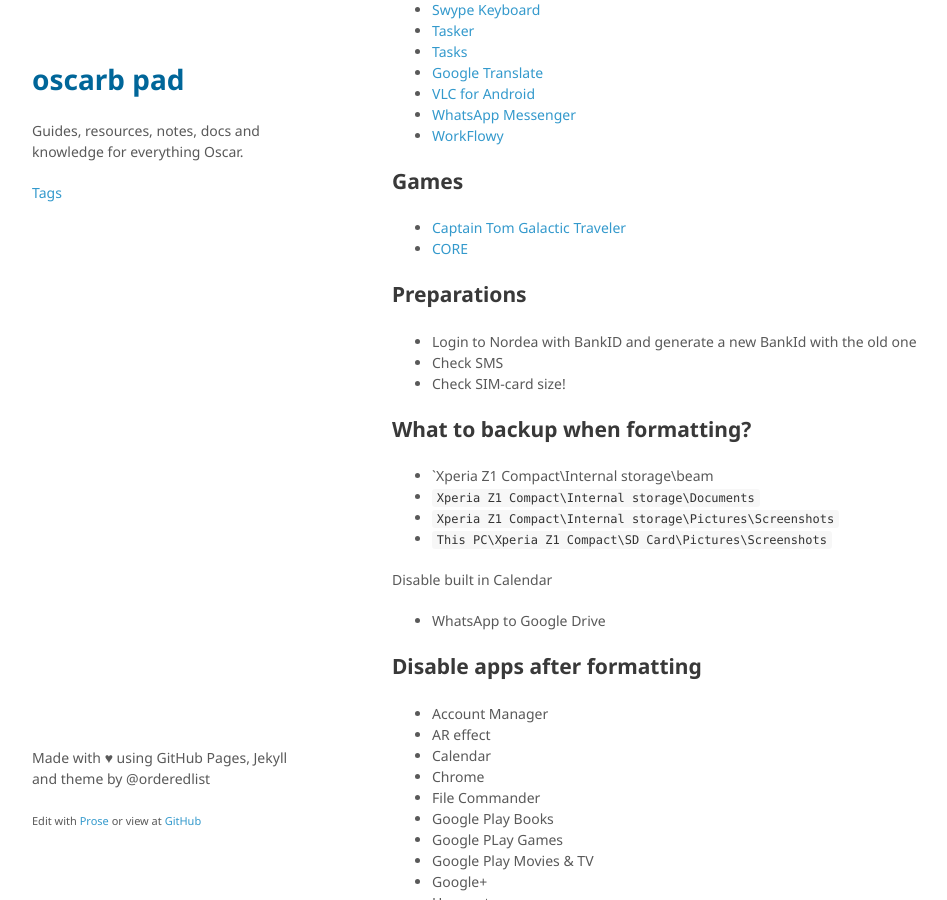
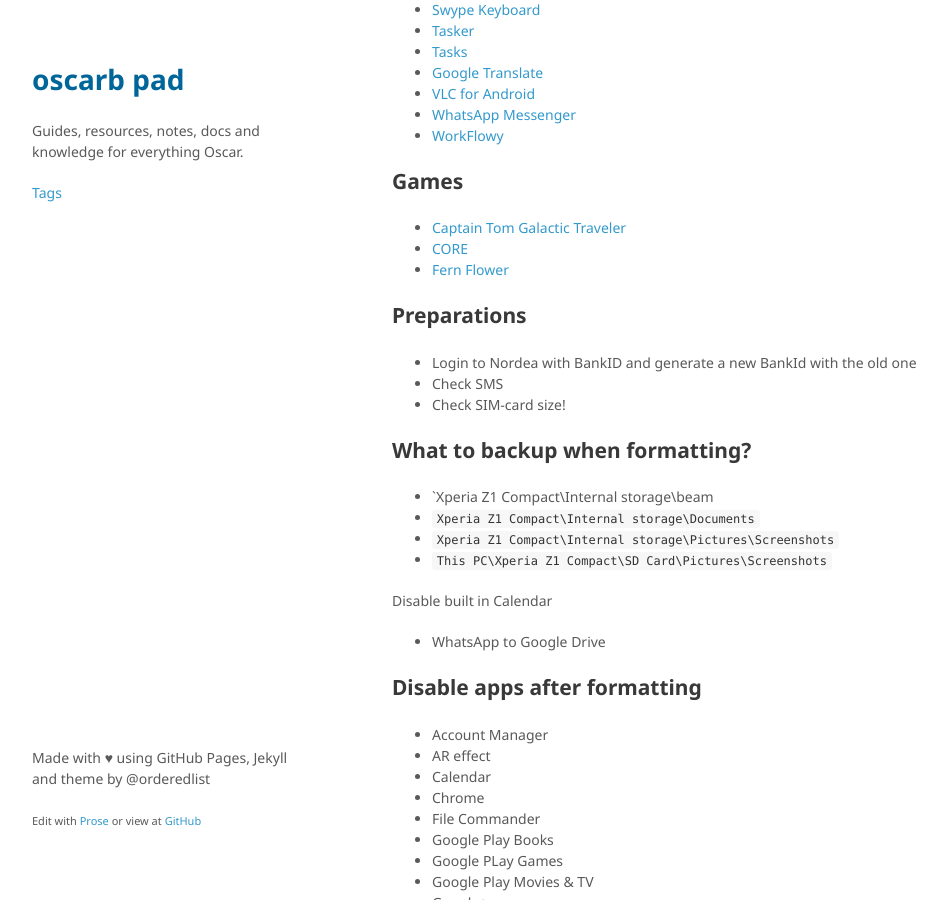
Before and after one commit to oscarb/pad, a Jekyll site: the page built from _docs/android-device-guide.md, in a window 1280 px wide and 900 px high, scrolled down 865 px. Shown: the whole window, without its empty margins (128-1075 px from the left). Built offline with Jekyll 4.4.1, drawn with Linux system fonts in a browser that asks for light colours; some web fonts are replaced.

Commit message:
Update android-device-guide.md

```diff
--- a/_docs/android-device-guide.md
+++ b/_docs/android-device-guide.md
@@ -54,7 +54,7 @@ published: true
 ## Games
 * [Captain Tom Galactic Traveler](https://play.google.com/store/apps/details?id=com.picodongames.CaptainTomGT)
 * [CORE](https://play.google.com/store/apps/details?id=am.fury.core)
-
+* [Fern Flower](https://play.google.com/store/apps/details?id=pl.macaque.FernFlower)
 
 ## Preparations
 
```
